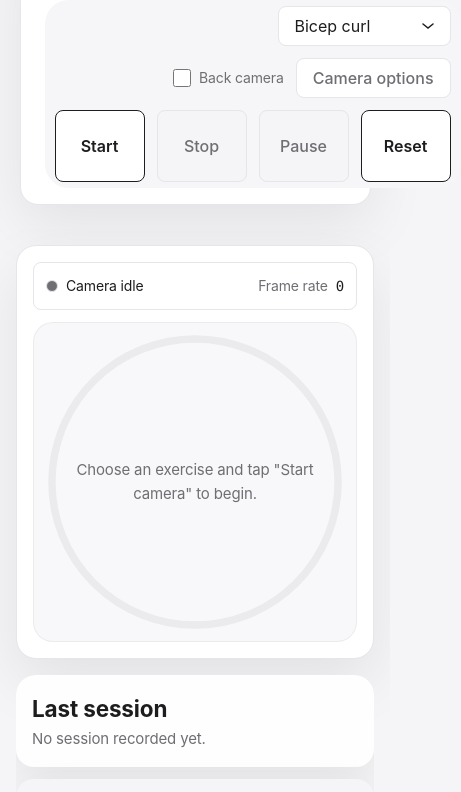
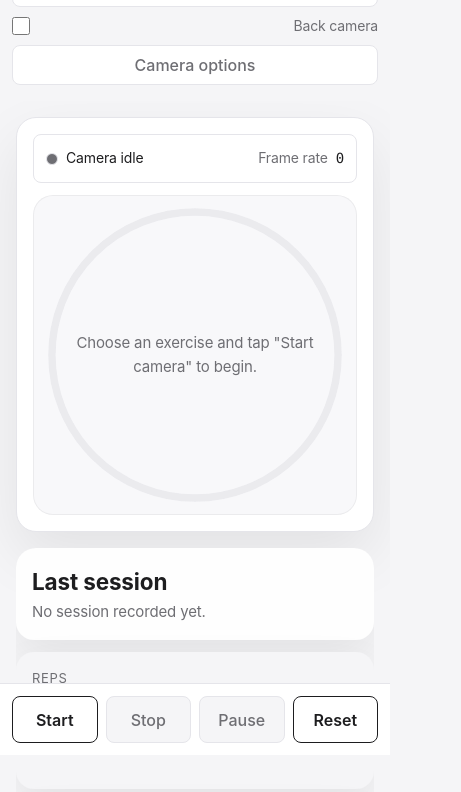
Before and after one commit to gautam7-github/MyGymTracker, a plain HTML site: page index.html in a window 390 px wide. Shown: the part 89-881 px from the top of the page, 461 px wide, since content can reach past the window. Drawn offline with Linux system fonts and the light colour scheme.

Commit message:
feat: enhance responsive design for header and controls in mobile view

```diff
--- a/styles.css
+++ b/styles.css
@@ -207,19 +207,6 @@ select:focus-visible,
   display: flex;
   gap: var(--space-8);
   z-index: 100;
-}
-
-.header-controls .action-bar {
-  position: static;
-  border: none;
-  padding: 0;
-  background: transparent;
-  width: auto;
-  gap: var(--space-12);
-}
-
-.header-controls .action-bar button {
-  min-width: 90px;
 }
 
 .action-bar button {
@@ -676,3 +663,58 @@ main {
     min-height: calc((100vh - 96px) * 0.65);
   }
 }
+
+@media (max-width: 768px) {
+  header {
+    padding: var(--space-16) var(--space-12);
+  }
+
+  .header-shell {
+    padding: 0;
+    border: none;
+    box-shadow: none;
+    background: transparent;
+    flex-direction: column;
+    align-items: stretch;
+    gap: var(--space-8);
+  }
+
+  .brand {
+    width: 100%;
+    justify-content: space-between;
+  }
+
+  .header-controls {
+    width: 100%;
+    flex-direction: column;
+    align-items: stretch;
+    background: transparent;
+    border-radius: 0;
+    padding: 0;
+    gap: var(--space-8);
+  }
+
+  .control-inline {
+    width: 100%;
+  }
+
+  .control-inline select {
+    width: 100%;
+  }
+
+  .header-actions {
+    width: 100%;
+    flex-direction: column;
+    gap: var(--space-8);
+  }
+
+  .camera-toggle,
+  .camera-options-btn {
+    width: 100%;
+    justify-content: space-between;
+  }
+
+  main {
+    padding: var(--space-16);
+  }
+}
```
